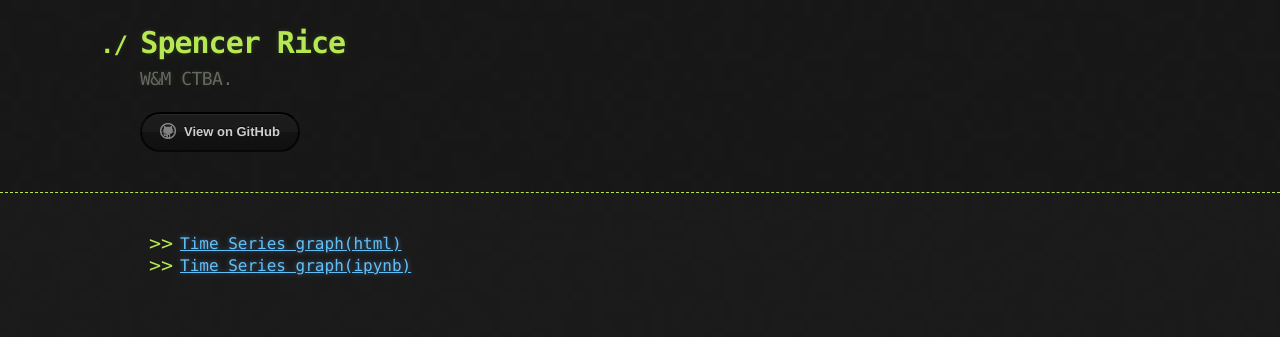
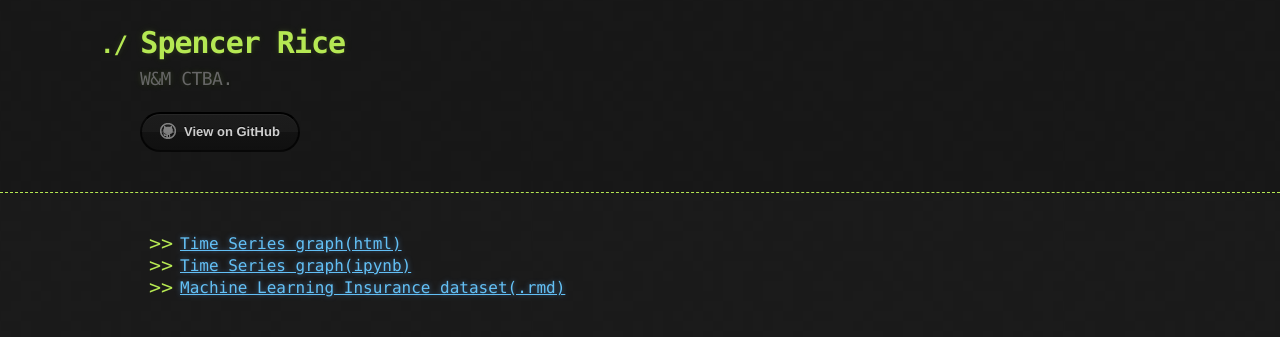
Before and after one commit to srrice/srrice.github.io, a Jekyll site: the page built from TimeSeries/index.md, in a window 1280 px wide. Shown: the top 337 px of the page. Built offline with Jekyll 4.4.1, drawn with Linux system fonts in a browser that asks for light colours; our own code applies the rules of GitHub Pages for plain Markdown files.

Commit message:
Update index.md

```diff
--- a/TimeSeries/index.md
+++ b/TimeSeries/index.md
@@ -4,3 +4,4 @@ description: time series
 ---
 - [Time Series graph(html)](M3Graphing.html)
 - [Time Series graph(ipynb)](M3Graphing.ipynb)
+- [Machine Learning Insurance dataset(.rmd)](M7_insurance.rmd)
```
